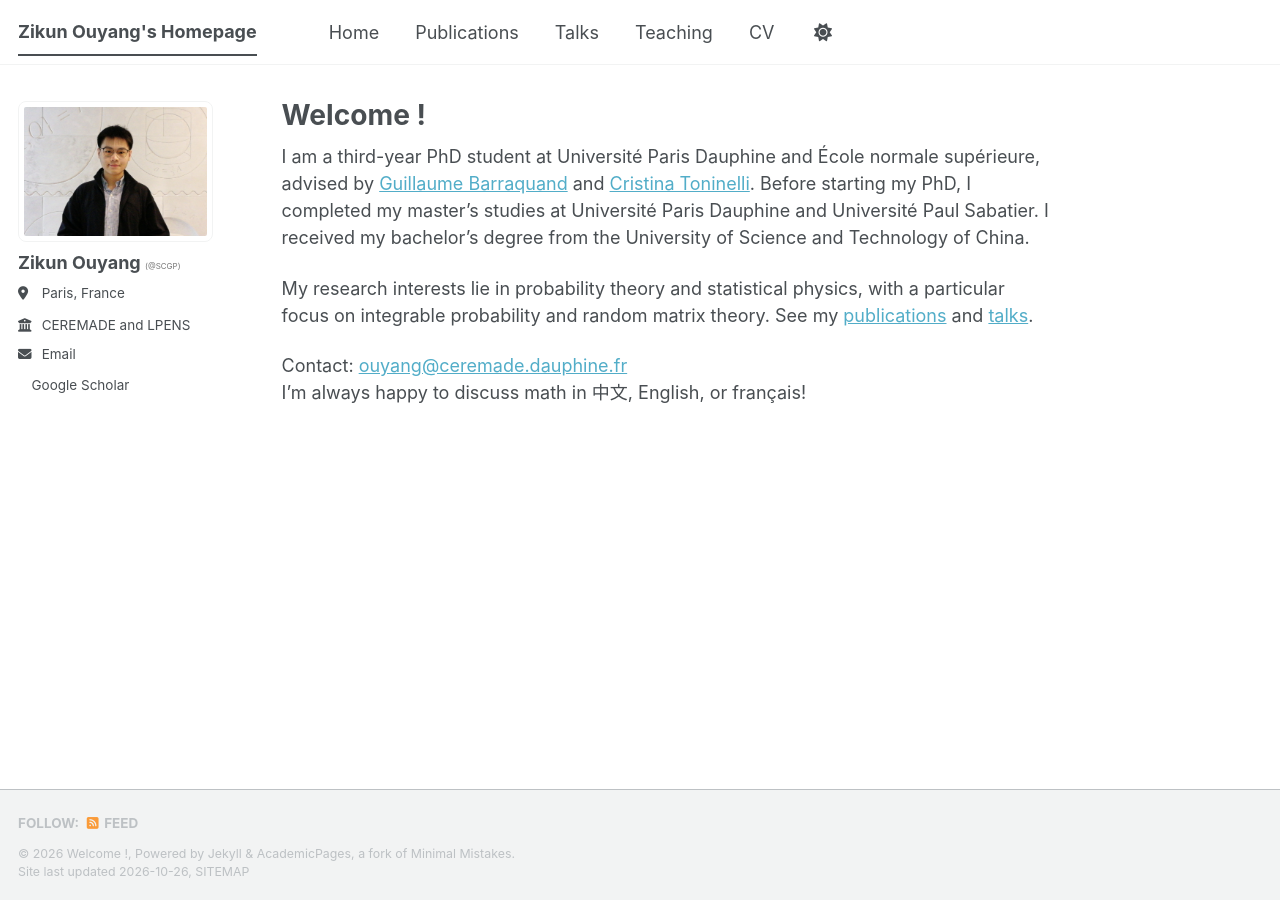
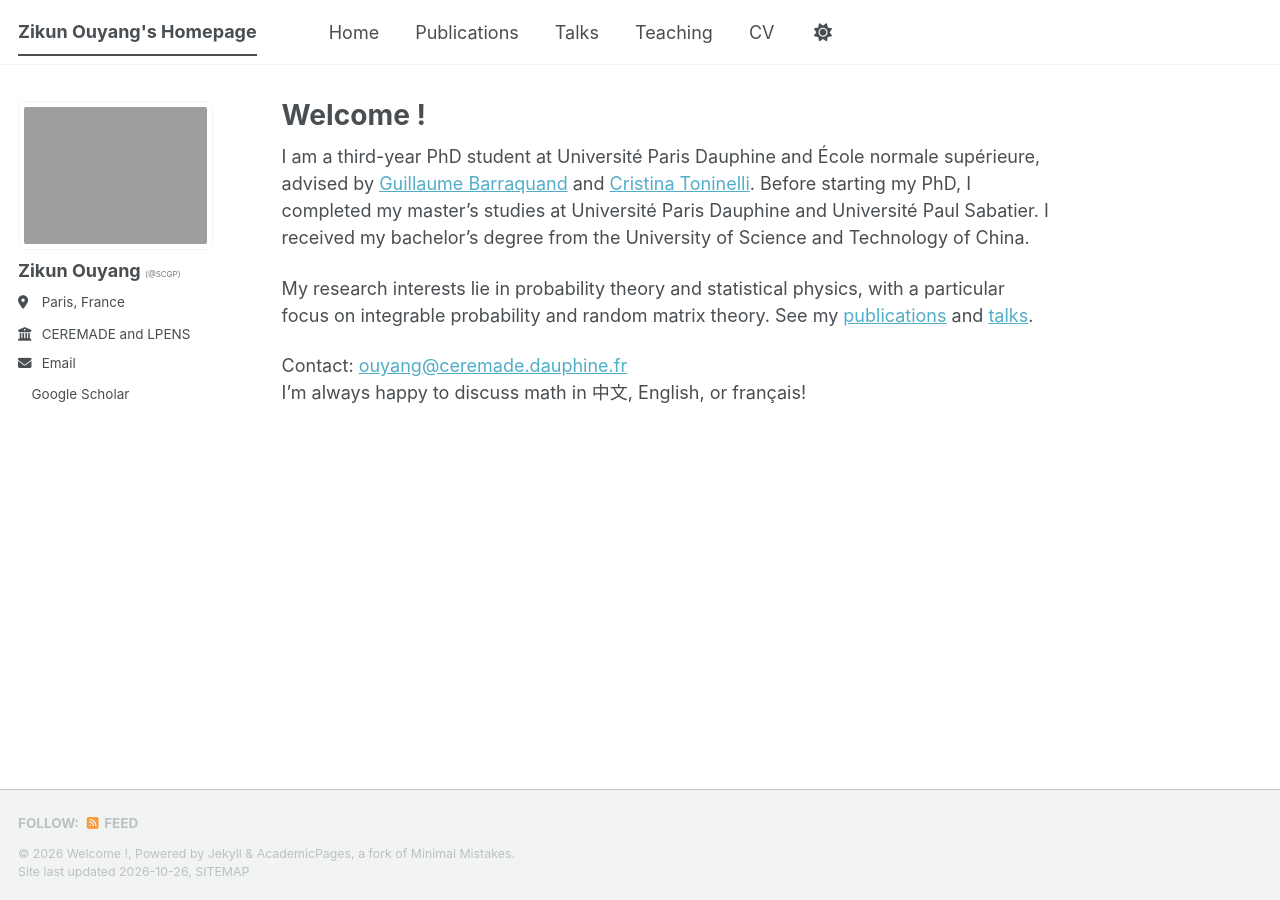
Before and after one commit to ZikunOuyang/zikunouyang.github.io, a Jekyll site: the page built from _pages/about.md, in a window 1280 px wide. Built offline with Jekyll 4.4.1, drawn with Linux system fonts in a browser that asks for light colours; a style sheet for code colours, icons or effects is not loaded.

Commit message:
Update _config.yml

```diff
--- a/_config.yml
+++ b/_config.yml
@@ -23,7 +23,7 @@ repository               : "zikunouyang/zikunouyang.github.io"
 #               Additional customization can be done by editing /_includes/author-profile.html
 author:
   # Biographic information
-  avatar           : "scgp.jpg"
+  avatar           : "scgp1.png"
   name             : "Zikun Ouyang"
   pronouns         : # example: "she/her"
   bio              : #"Short biography for the left-hand sidebar"
```
